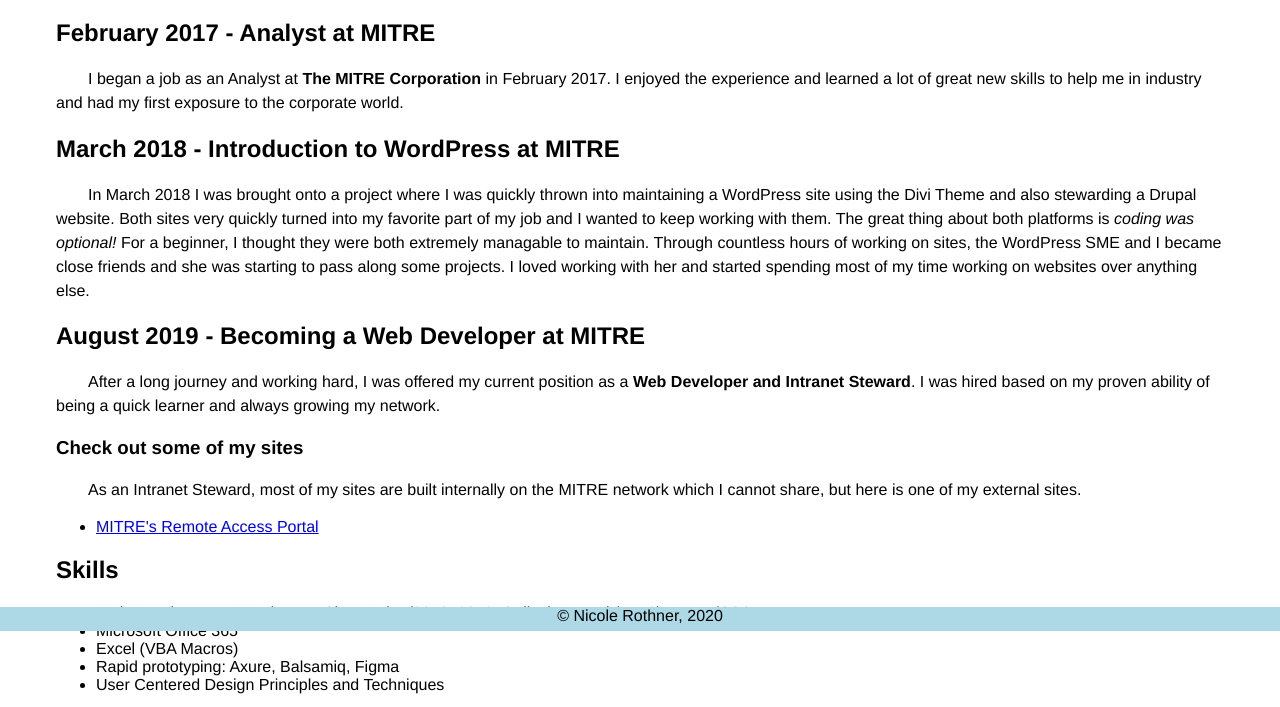
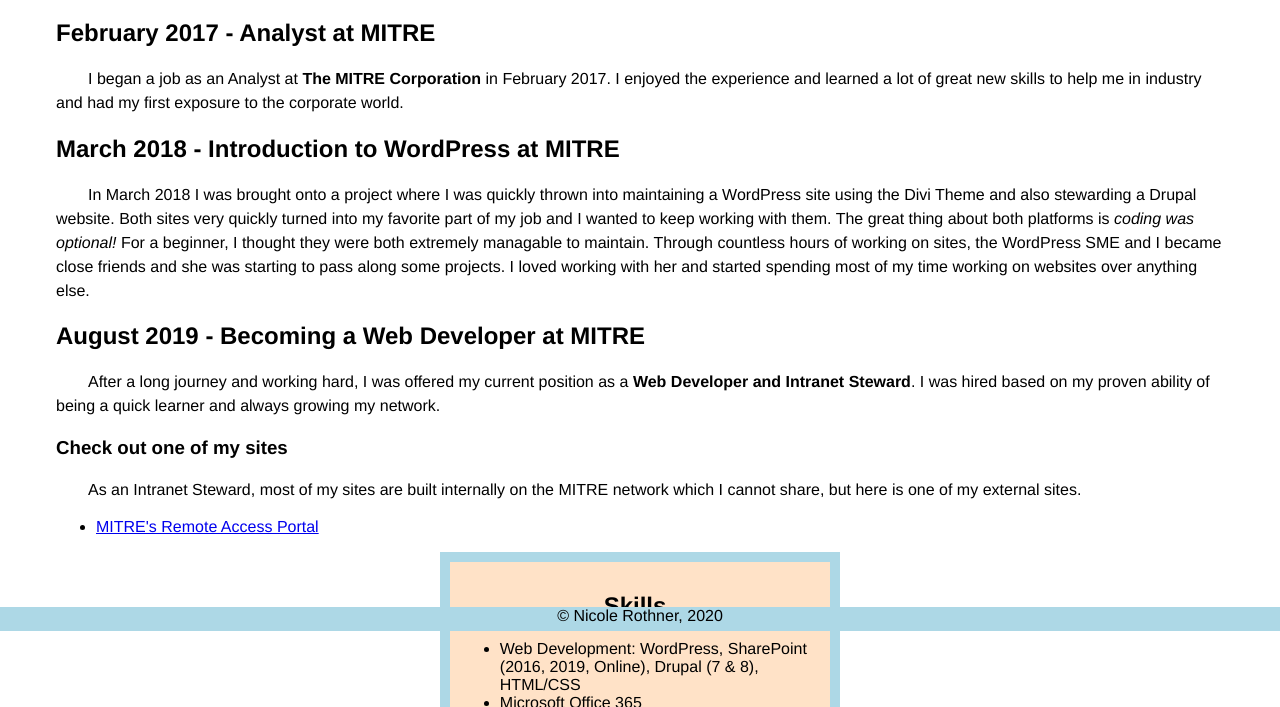
Before and after one commit to nrothner/practicesite2, a plain HTML site: page work_experience.html in a window 1280 px wide. Shown: the part 169-876 px from the top of the page. Drawn offline with Linux system fonts and the light colour scheme.

Commit message:
Small CSS edits
Small edits to CSS, adding styles to multiple pages.

```diff
--- a/css/style.css
+++ b/css/style.css
@@ -24,7 +24,7 @@ p:first-of-type {
 	text-indent: 2em;
   }
 
-article {
+article, #majors, #skills {
 	padding: 10px 20px 20px 10px;
 	margin: 10px 20px;
 	background-color: rgba(255, 218, 185, 0.788);
@@ -35,6 +35,15 @@ article {
 	margin: auto;
 	text-align: center;
 	list-style-type: none;
+}
+
+#skills {
+	text-align: left;
+	margin: left;
+}
+
+#skills h2 {
+	text-align: center;
 }
 
 img {
--- a/work_experience.html
+++ b/work_experience.html
@@ -38,14 +38,14 @@
 </section>
 
 <div>
-	<h3>Check out some of my sites</h3>
+	<h3>Check out one of my sites</h3>
 	<p>As an Intranet Steward, most of my sites are built internally on the MITRE network which I cannot share, but here is one of my external sites.
 		<ul>
 		<li><a href="https://remote.mitre.org" target="_blank">MITRE's Remote Access Portal</a></li>
 		</ul>
 	</p>
 
-<section>
+<section id="skills">
 <h2>Skills</h2>
 <p><ul>
 	<li>Web Development: WordPress, SharePoint (2016, 2019, Online), Drupal (7 &amp; 8), HTML/CSS</li>
@@ -55,6 +55,8 @@
 	<li>User Centered Design Principles and Techniques</li>
 </ul></p>
 </section>
+<br>
+<br>
 
 <figure>
 <img src="imgs/webdev.jpg" alt="web development" height="378" width="504">
```
Also changed, not shown: education.html (+8 -1 lines), future.html (+0 -1 lines).
